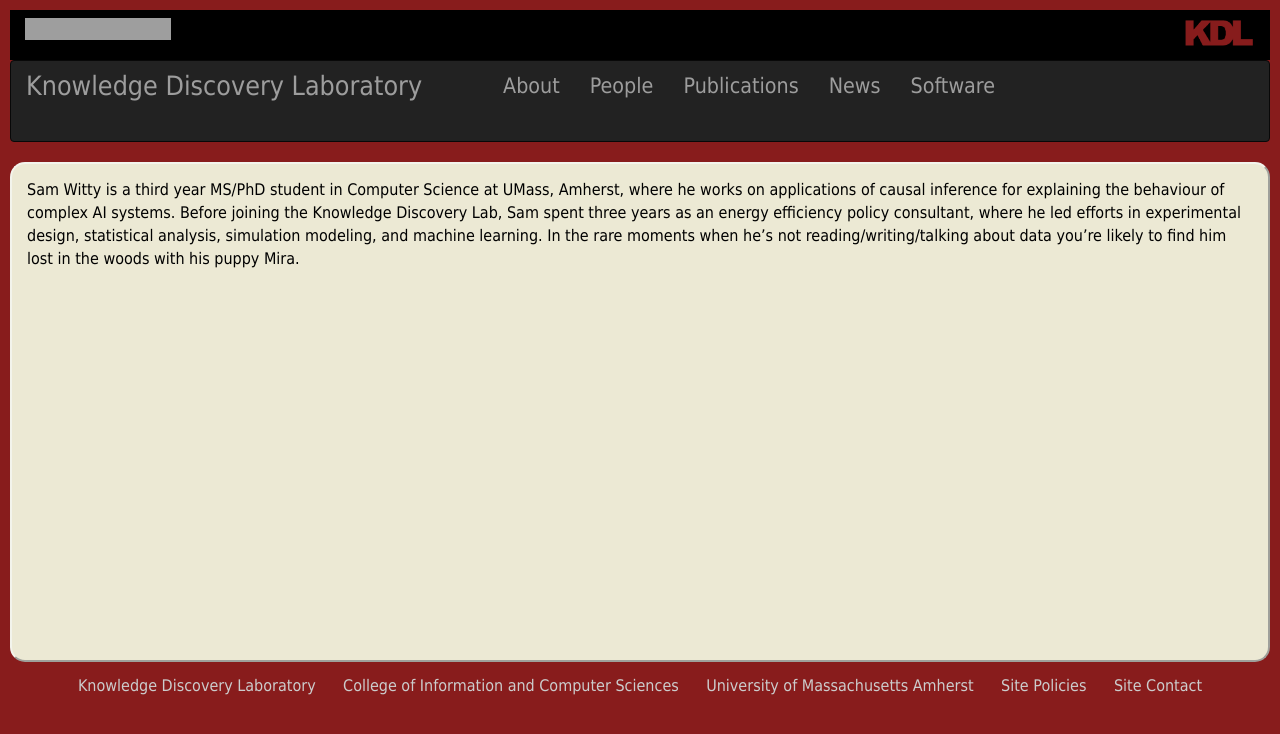
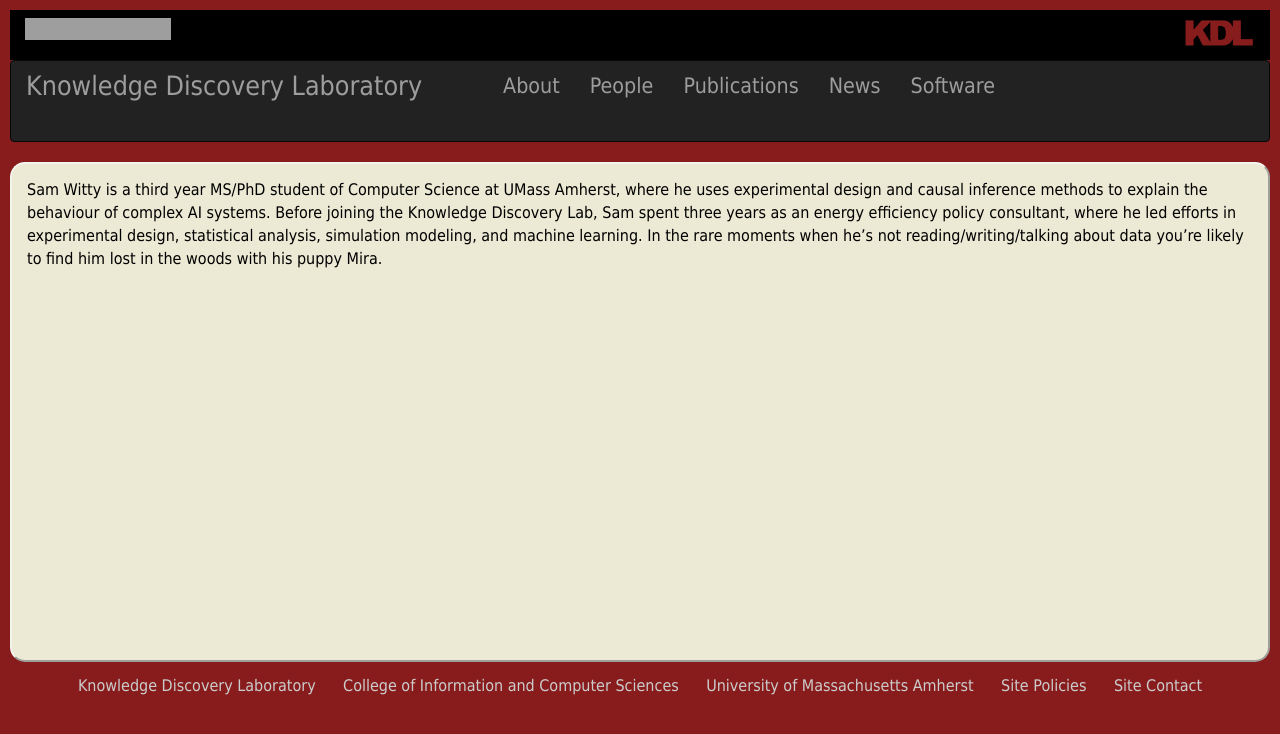
Before and after one commit to KDL-umass/kdl-umass.github.io, a Jekyll site: the page built from _people/witty.md, in a window 1280 px wide. Shown: the top 734 px of the page. Built offline with Jekyll 4.4.1, drawn with Linux system fonts in a browser that asks for light colours; nearby versions of some CDN libraries; comment, search, counter and statistics services are not loaded; grey boxes are pictures that could not be loaded.

Commit message:
some more bio tightening - SW

```diff
--- a/_people/witty.md
+++ b/_people/witty.md
@@ -10,4 +10,4 @@
 email: switty@cs.umass.edu
 ---
 
-Sam Witty is a third year MS/PhD student in Computer Science at UMass, Amherst, where he works on applications of causal inference for explaining the behaviour of complex AI systems. Before joining the Knowledge Discovery Lab, Sam spent three years as an energy efficiency policy consultant, where he led efforts in experimental design, statistical analysis, simulation modeling, and machine learning. In the rare moments when he’s not reading/writing/talking about data you’re likely to find him lost in the woods with his puppy Mira.
+Sam Witty is a third year MS/PhD student of Computer Science at UMass Amherst, where he uses experimental design and causal inference methods to explain the behaviour of complex AI systems. Before joining the Knowledge Discovery Lab, Sam spent three years as an energy efficiency policy consultant, where he led efforts in experimental design, statistical analysis, simulation modeling, and machine learning. In the rare moments when he’s not reading/writing/talking about data you’re likely to find him lost in the woods with his puppy Mira.
```
